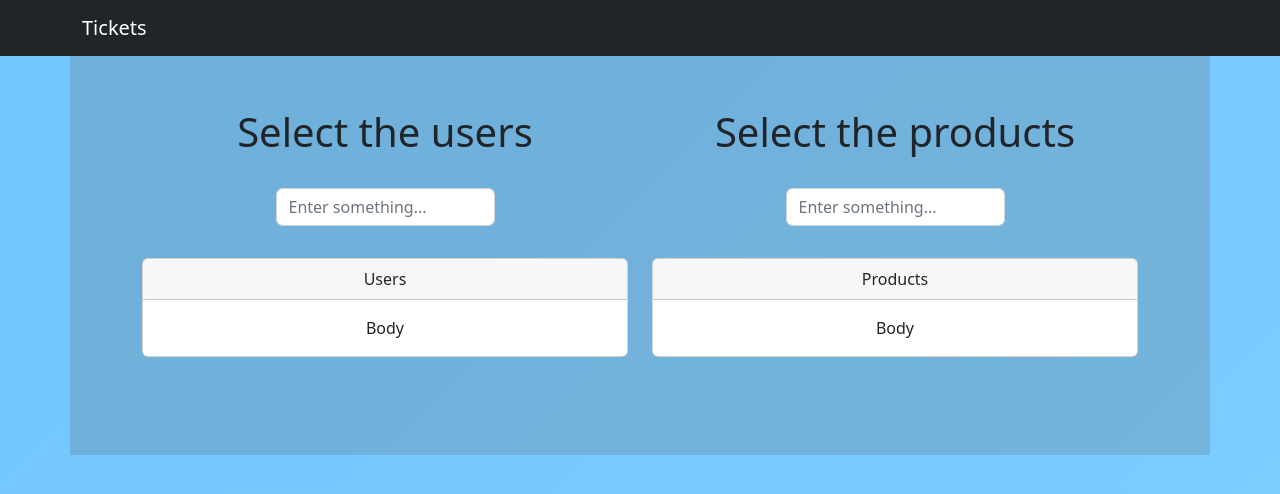
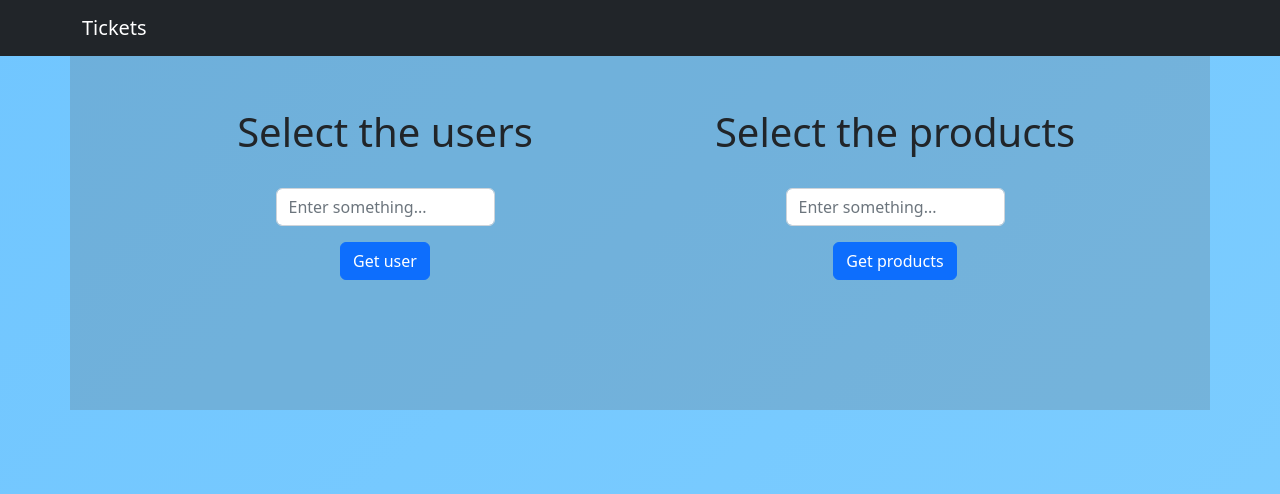
Before and after one commit to crisci/TicketingPlatform, a React (Create React App) app in the folder client/: page / in a window 1280 px wide. Shown: the top 494 px of the page. Built offline with nearby package versions, Linux system fonts and the light colour scheme; no server answers.

Commit message:
added GET gui features

```diff
--- a/client/package.json
+++ b/client/package.json
@@ -2,6 +2,7 @@
   "name": "client",
   "version": "0.1.0",
   "private": true,
+  "proxy": "http://localhost:8080/",
   "dependencies": {
     "@testing-library/jest-dom": "^5.16.5",
     "@testing-library/react": "^13.4.0",
@@ -37,6 +38,5 @@
       "last 1 firefox version",
       "last 1 safari version"
     ]
-  },
-  "proxy": "http://localhost:8080"
+  }
 }
--- a/client/src/API.js
+++ b/client/src/API.js
@@ -1,4 +1,4 @@
-const APIURL = 'http://localhost:8080/API/';
+const APIURL = 'http://localhost:3000/API/';
 
 //GET /API/products
 async function getProducts(){
@@ -20,11 +20,11 @@ async function getProductById(productId){
     const response = await fetch(new URL('products/' + productId, APIURL));
     const res = await response.json();
     if (response.ok) {
-        return res.map((r) => ({
-            ean: r.ean,
-            name: r.name,
-            brand: r.brand
-        }))
+        return ({
+            ean: res.ean,
+            name: res.name,
+            brand: res.brand
+        })
     } else {
       throw res;
     }
@@ -35,12 +35,12 @@ async function getProfile(email){
     const response = await fetch(new URL('profiles/' + email, APIURL));
     const res = await response.json();
     if (response.ok) {
-        return res.map((r) => ({
-            id: r.id,
-            name: r.name,
-            surname: r.surname,
-            email: r.email
-        }))
+        return ({
+            id: res.id,
+            name: res.name,
+            surname: res.surname,
+            email: res.email
+        })
     } else {
         throw res;
     }
--- a/client/src/Components.js
+++ b/client/src/Components.js
@@ -5,32 +5,49 @@ import './custom.css';
 
 function ProdList(props){
 
+    if(Array.isArray(props.products)){
         return (
-        <Card>
+            props.products.map((r) =>
+                <Card key={r.ean} className='mt-1'>
                     <Card.Header>
-                Products
+                        {r.brand}
                     </Card.Header>
                     <Card.Body>
-                Body
+                        {r.name}
                     </Card.Body>
                 </Card>
             )
+        )
+    }else{
+        return (
+                <Card key={props.products.ean} className='mt-1'>
+                    <Card.Header>
+                        {props.products.brand}
+                    </Card.Header>
+                    <Card.Body>
+                        {props.products.name}
+                    </Card.Body>
+                </Card>
+        )
+    }
+
 
 }
 
 function UserList(props){
 
+    if(props.user != null){
         return (
-        <Card>
+            <Card key={props.user.id} className='mt-1'>
                 <Card.Header>
-                Users
+                    {props.user.name} {props.user.surname}
                 </Card.Header>
                 <Card.Body>
-                Body
+                    {props.user.email}
                 </Card.Body>
             </Card>
         )
-
+    }
 }
 
 export { UserList, ProdList }
--- a/client/src/LandingPage.js
+++ b/client/src/LandingPage.js
@@ -1,5 +1,5 @@
 import { useEffect, useState } from "react";
-import { Form, Container, FormControl, FormGroup, FormLabel, Col, Row, Navbar, Nav } from "react-bootstrap";
+import { Form, Container, FormControl, FormGroup, FormLabel, Col, Row, Navbar, Nav, Button } from "react-bootstrap";
 import { useNavigate, Outlet } from "react-router-dom";
 import './custom.css';
 import API from './API';
@@ -33,28 +33,49 @@ function LandingPage(props){
     const [userField, setUserField] = useState('');
     const [prodField, setProdField] = useState('');
     const [products, setProducts] = useState([]);
-    const [users, setUsers] = useState([]);
+    const [users, setUsers] = useState(null);
 
-    const [dirtyProd, setDirtyProd] = useState(true);
-    const [dirtyUser, setDirtyUser] = useState(true);
+    const [dirtyProd, setDirtyProd] = useState(false);
+    const [dirtyUser, setDirtyUser] = useState(false);
+    const [hideUserButton, setHideUserButton] = useState(true);
 
     useEffect(() => {
         if(dirtyProd){
-            API.getProducts().then(r => {
-                setProducts(r);
+            if(prodField != ''){
+                API.getProductById(prodField).then(r => {
+                    setProducts(r);
+                });
                 setDirtyProd(false);
-            });
+            }else{
+                API.getProducts().then(r => {
+                    setProducts(r);
+                });
+                setDirtyProd(false);
+            }
+
         }
     }, [dirtyProd]);
 
     useEffect(() => {
         if(dirtyUser){
-            API.getProfile().then(r => {
-                setUsers(r);
+            if(userField != ''){
+                API.getProfile(userField).then(r => {
+                    setUsers(r);
+                });
                 setDirtyUser(false);
-            });
+            }else{
+                setDirtyUser(false);
+            }
         }
     }, [dirtyUser]);
+
+    useEffect(() => {
+        if(userField != ''){
+            setHideUserButton(false);
+        }else{
+            setHideUserButton(true);
+        }
+    }, [userField]);
 
     return(
         <Container fluid className="p-5 text-center justify-content-center">
@@ -66,11 +87,12 @@ function LandingPage(props){
                         <FormGroup className="mb-3" controlId="testForm">
                             <FormLabel></FormLabel>
                             <FormControl autoComplete="off" type="text" placeholder="Enter something..." onChange={(event) => {setUserField(event.target.value)}}></FormControl>
+                            { hideUserButton ? <Button className="mt-3 mb-3" type="submit" >Get user</Button> : <Button className="mt-3 mb-3" type="submit" >Get user</Button> }
+
                         </FormGroup>
                     </Form>
                 </Row>
-                <Row><p>{users}</p></Row>
-                <UserList></UserList>
+                <UserList user={users}></UserList>
             </Col>
             <Col>
                 <Row><h1>Select the products</h1></Row>
@@ -79,11 +101,11 @@ function LandingPage(props){
                         <FormGroup className="mb-3" controlId="testForm">
                             <FormLabel></FormLabel>
                             <FormControl autoComplete="off" type="text" placeholder="Enter something..." onChange={(event) => {setProdField(event.target.value)}}></FormControl>
+                            <Button className="mt-3 mb-3" type="submit" >Get products</Button>
                         </FormGroup>
                     </Form>
                 </Row>
-                <Row><p>{products}</p></Row>
-                <ProdList></ProdList>
+                <ProdList products={products}></ProdList>
             </Col>
             </Row>
         </Container>
```
Lines whose indentation alone changed are shown as unchanged.
